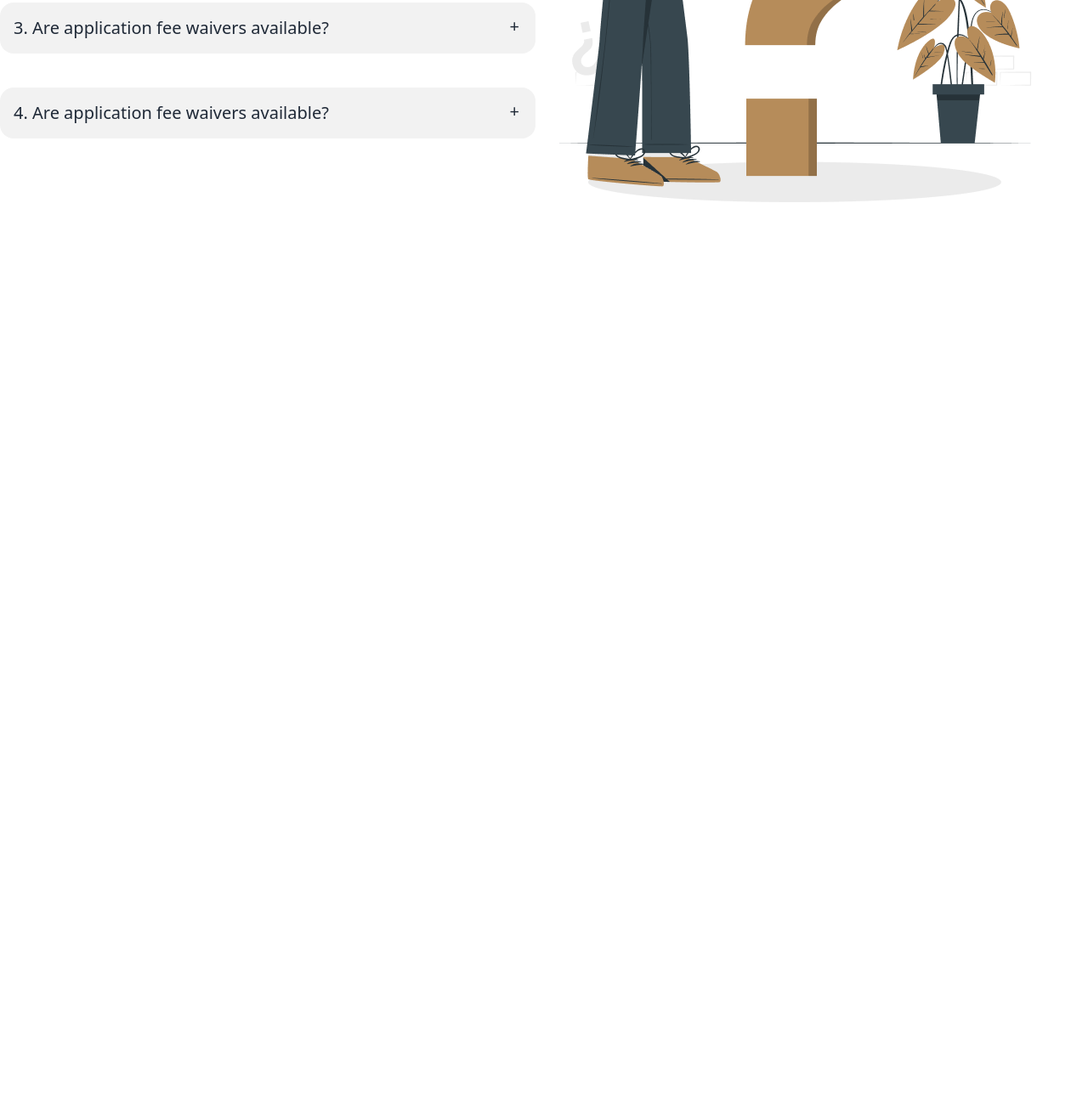
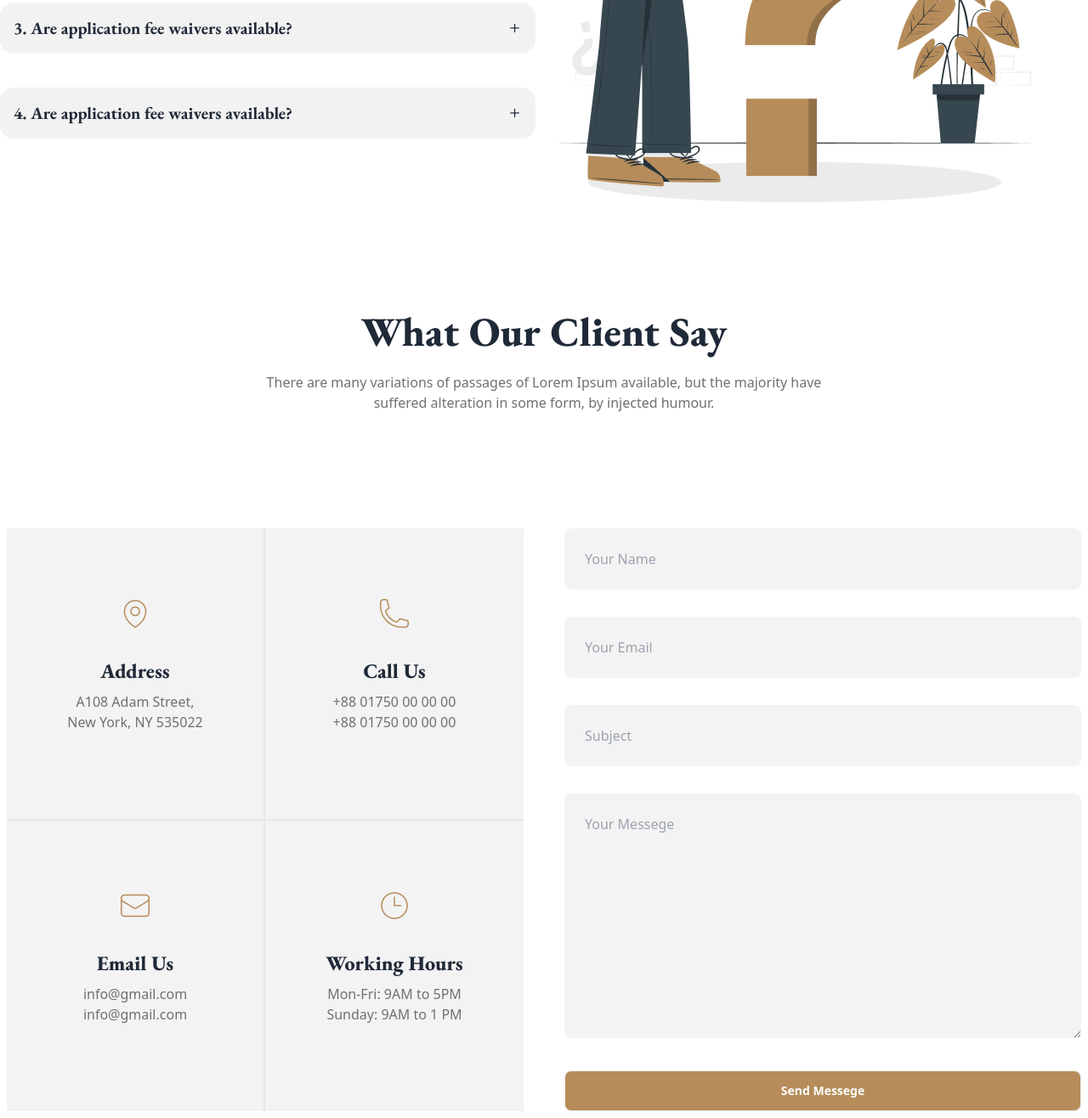
Before and after one commit to Thoryan009/legal-solution, a plain HTML site: page index.html in a window 1280 px wide. Shown: the part 3304-4620 px from the top of the page at 85% size. Before the commit the page ends 3606 px from the top, so only its background shows below. Drawn offline with nearby package versions, Linux system fonts and the light colour scheme.

Commit message:
client messege part added

```diff
--- a/index.html
+++ b/index.html
@@ -300,38 +300,42 @@
         <div class="space-y-10 flex-1 ">
           <div class="collapse collapse-plus bg-base-200 ">
             <input type="radio" name="my-accordion-3" checked="checked" />
-        <div class="collapse-title text-xl font-medium">
+            <div class="collapse-title text-xl font-bold eb-garamond">
               1. Are application fee waivers available?
             </div>
             <div class="collapse-content">
-          <p>There are many variations of passages of Lorem Ipsum available, but the majority have suffered alteration in some form, by injected humour. </p>
+              <p>There are many variations of passages of Lorem Ipsum available, but the majority have suffered
+                alteration in some form, by injected humour. </p>
             </div>
           </div>
           <div class="collapse collapse-plus bg-base-200">
             <input type="radio" name="my-accordion-3" />
-        <div class="collapse-title text-xl font-medium">
+            <div class="collapse-title text-xl font-bold eb-garamond">
               2. Are application fee waivers available?
             </div>
             <div class="collapse-content">
-          <p>There are many variations of passages of Lorem Ipsum available, but the majority have suffered alteration in some form, by injected humour.</p>
+              <p>There are many variations of passages of Lorem Ipsum available, but the majority have suffered
+                alteration in some form, by injected humour.</p>
             </div>
           </div>
           <div class="collapse collapse-plus bg-base-200">
             <input type="radio" name="my-accordion-3" />
-        <div class="collapse-title text-xl font-medium">
+            <div class="collapse-title text-xl font-bold eb-garamond">
               3. Are application fee waivers available?
             </div>
             <div class="collapse-content">
-          <p>There are many variations of passages of Lorem Ipsum available, but the majority have suffered alteration in some form, by injected humour.</p>
+              <p>There are many variations of passages of Lorem Ipsum available, but the majority have suffered
+                alteration in some form, by injected humour.</p>
             </div>
           </div>
           <div class="collapse collapse-plus bg-base-200">
             <input type="radio" name="my-accordion-3" />
-        <div class="collapse-title text-xl font-medium">
+            <div class="collapse-title text-xl font-bold eb-garamond">
               4. Are application fee waivers available?
             </div>
             <div class="collapse-content">
-          <p>There are many variations of passages of Lorem Ipsum available, but the majority have suffered alteration in some form, by injected humour.</p>
+              <p>There are many variations of passages of Lorem Ipsum available, but the majority have suffered
+                alteration in some form, by injected humour.</p>
             </div>
           </div>
 
@@ -343,6 +347,84 @@
       </div>
     </section>
 
+
+    <!-- conttact with us section  -->
+    <section>
+      <!-- common part for all title and description -->
+      <div class="max-w-2xl text-center mx-auto my-32">
+        <h3 class="text-5xl font-extrabold eb-garamond mb-6">What Our Client Say</h3>
+        <p class="mb-5 text-[#707070]">There are many variations of passages of Lorem Ipsum available, but the majority
+          have suffered alteration in some form, by injected humour.</p>
+      </div>
+
+      <div class="flex flex-col lg:flex-row gap-8">
+        <!-- address card container -->
+        <div class="grid grid-cols-2 flex-1 p-2">
+          <!-- first address card -->
+          <div class="card rounded-none bg-[#F3F3F3] border-r-2 border-b-2  py-10">
+            <figure class="px-10 pt-10">
+              <img src="./images/location.png" alt="Shoes" class="rounded-xl" />
+            </figure>
+            <div class="card-body items-center text-center">
+              <h2 class="card-title font-extrabold eb-garamond text-2xl">Address </h2>
+              <p class="text-[#707070]">A108 Adam Street, <br>
+                New York, NY 535022</p>
+
+            </div>
+          </div>
+          <!-- second address card -->
+          <div class="card rounded-none bg-[#F3F3F3]  border-b-2  py-10">
+            <figure class="px-10 pt-10">
+              <img src="./images/call.png" alt="Shoes" class="rounded-xl" />
+            </figure>
+            <div class="card-body items-center text-center">
+              <h2 class="card-title font-extrabold eb-garamond text-2xl">Call Us </h2>
+              <p class="text-[#707070]">+88 01750 00 00 00 <br>
+                +88 01750 00 00 00</p>
+
+            </div>
+          </div>
+          <!-- third address card -->
+          <div class="card rounded-none bg-[#F3F3F3]  border-r-2 py-10">
+            <figure class="px-10 pt-10">
+              <img src="./images/email.png" alt="Shoes" class="rounded-xl" />
+            </figure>
+            <div class="card-body items-center text-center">
+              <h2 class="card-title font-extrabold eb-garamond text-2xl">Email Us </h2>
+              <p class="text-[#707070]">info@gmail.com <br>
+                info@gmail.com</p>
+
+            </div>
+          </div>
+          <!--  forth address card -->
+          <div class="card rounded-none bg-[#F3F3F3] py-10">
+            <figure class="px-10 pt-10">
+              <img src="./images/time.png" alt="Shoes" class="rounded-xl" />
+            </figure>
+            <div class="card-body items-center text-center">
+              <h2 class="card-title font-extrabold eb-garamond text-2xl">Working Hours </h2>
+              <p class="text-[#707070]">Mon-Fri: 9AM to 5PM <br>
+                Sunday: 9AM to 1 PM</p>
+
+            </div>
+          </div>
+        </div>
+        <!-- form container  -->
+        <div class="flex-1 p-2">
+          <input class="bg-[#F3F3F3] p-6 w-full rounded-lg mb-8" type="text" placeholder="Your Name">
+
+          <input class="bg-[#F3F3F3] p-6 w-full rounded-lg mb-8" type="email" placeholder="Your Email">
+
+          <input class="bg-[#F3F3F3] p-6 w-full rounded-lg mb-8" type="text" placeholder="Subject">
+
+          <textarea class="bg-[#F3F3F3] p-6 rounded-lg mb-8 w-full" name="" id="" cols="30" rows="10"
+            placeholder="Your Messege"></textarea>
+
+
+          <button class="btn bg-bg-primary text-white w-full">Send Messege</button>
+        </div>
+      </div>
+    </section>
   </main>
   <footer>
 
```
Lines whose indentation alone changed are shown as unchanged.
